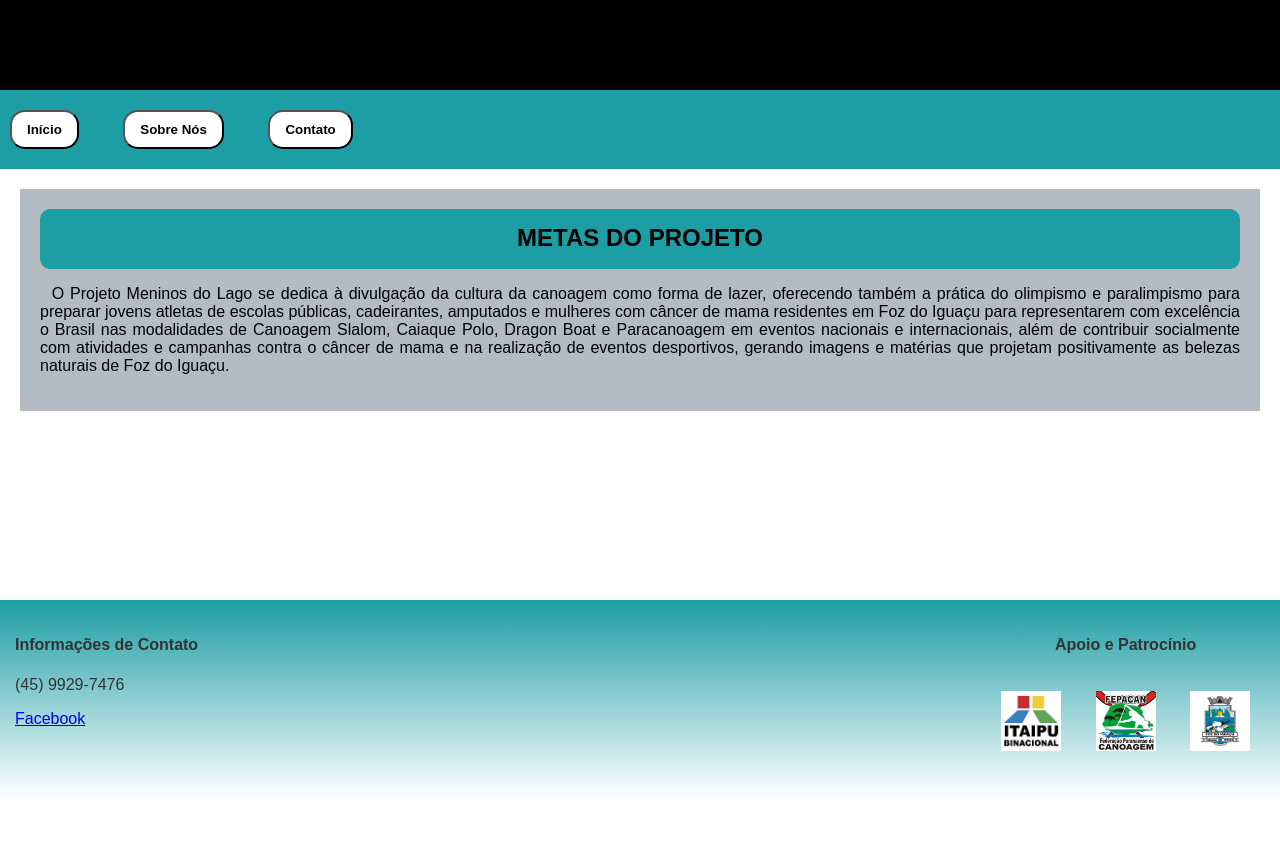
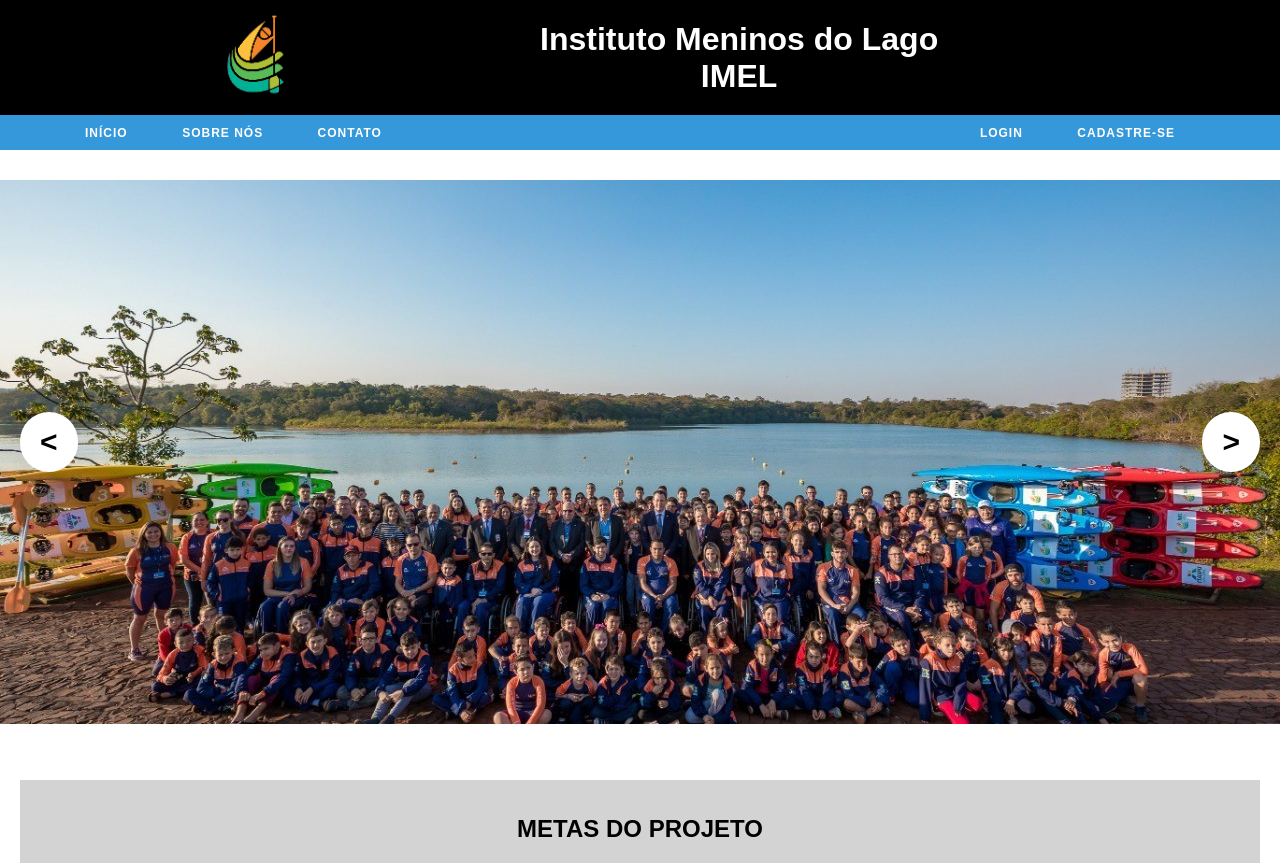
Before and after one commit to matteusmanoel/IMEL, a plain HTML site: page index.html in a window 1280 px wide. Shown: the top 863 px of the page. Before the commit the page ends 800 px from the top, so only its background shows below. Drawn offline with Linux system fonts and the light colour scheme.

Commit message:
landing page att

```diff
--- a/css/styles.css
+++ b/css/styles.css
@@ -4,11 +4,13 @@ body {
     margin: 0;
     padding: 0;
     background-color: #ffffff;
+    height: 100%;
+    position: relative;
 }
 
 /* Estilos do menu */
 nav {
-    background-color: #1d9da4;
+    /* background-color: #1d9da4; */
     padding: 10px 0;
 }
 
@@ -34,11 +36,8 @@ nav ul li a:hover {
 }
 
 #projectInfoDiv {
-    text-align: left;
     text-align: justify;
 }
-
-
 
 #faceBtn {
     background-color: #1846ffc6;
@@ -73,21 +72,22 @@ h3 {
 
 
 .navBtns {
-    color: #000;
-    margin: 10px;
-    padding: 10px 15px;
-    background-color: white;
-    border-radius: 15px;
-    text-align: center;
-    font-weight: bolder;
-    user-select: none;
+    display: inline-block;
+    padding: 7px 10px;
+    text-decoration: none;
+    color: white;
+    background-color: #3498db;
+    border: none;
     cursor: pointer;
-
+    font-size: 12px;
+    margin: 5px;
+    font-weight: bold;
+    letter-spacing: 1px;
 }
 
 .navBtns:hover {
-    background: rgb(163, 163, 163);
-    transition: background 1s;
+    background: blueviolet;
+    transition: background 0.5s;
 }
 
 h2 {
@@ -95,7 +95,7 @@ h2 {
     height: 30px;
     text-align: center;
     border-radius: 10px;
-    background-color: #1d9da4;
+    background-color: none;
     font-weight: bold;
     margin: auto;
 
@@ -107,8 +107,9 @@ h2 {
     align-content: center;
     text-align: center;
     padding: 20px;
-    background-color: #6c7a8981;
+    background-color: lightgray;
     margin: 20px;
+    margin-top: -60px;
 }
 
 .container {
@@ -122,49 +123,133 @@ h2 {
 
 /* Estilos do cabeçalho */
 header {
-    /* background-image: url(../images/imagem3.jpg.jpg); */
-    height: 50px;
+    display: flex;
+    align-items: flex-end;
+    height: 150px;
     width: 100%;
     color: #fff;
     background-color: #000;
-    padding: 20px 0;
+    margin: 0 auto;
+    position: relative;
 }
 
-/*
-.projeto-info img {
-    max-width: 100%;
-    height: auto;
-} */
+#headerInfo {
+    display: flex;
+    width: 100%;
+    position: absolute;
+    top: 0;
+    align-items: center;
+
+}
+
+h1 {
+    text-align: center;
+    padding: 0 30px;
+}
+
+#headerInfo img {
+    height: 110px;
+    width: 110px;
+    padding: 0 200px;
+}
+
+#headerButtons {
+    display: flex;
+    align-items: center;
+    justify-content: space-between;
+    height: 35px;
+    width: 100%;
+    background-color: #3498db;
+    padding: 0 70px;
+}
+
+#bannerContainer{
+    width: 100%;
+    display: flex;
+    overflow: hidden;
+    position: relative;
+}
+
+.banner {
+    display: flex;
+    width: 100%;
+    height: 85vh;
+    text-align: center;
+    margin-top: 10px;
+    transition: transform 0.5s ease-in-out;
+    position: relative;
+    overflow: hidden;
+}
+
+.banner img {
+    flex: 0 0 100%;
+    margin: 20px 0;
+    width: 100%;
+    height: 80%;
+    object-fit: cover;
+}
+
+.bannerBtn {
+position: absolute;
+top: 35%;
+width: 100%;
+display: flex;
+justify-content: space-between;
+
+}
+
+#leftBtn,
+#rightBtn {
+    background-color: white;
+    color: #000;
+    border: #000;
+    font-size: 30px;
+    border-radius: 100px;
+    font-weight: bolder;
+    padding: 13px 20px;
+    cursor: pointer;
+    margin: 20px;
+    text-align: center;
+}
+
+#leftBtn:hover,
+#rightBtn:hover {
+    background-color: lightgray;
+}
 
 /* Estilos do rodapé */
 footer {
-    height: 25vh;
+    height: 20vh;
     width: 100%;
     display: flex;
     flex-direction: row;
-    background: linear-gradient(#1d9da4, #fff);
+    background: linear-gradient(#3498db, #fff);
     color: #333;
-    position: absolute;
-    padding: 15px;
+    padding: 0px 200px;
     bottom: 0;
+    /* align-items: center; */
     justify-content: space-between;
     box-sizing: border-box;
+    /* margin-top: auto; */
 }
 
 .InfoContact {
     text-align: right;
+    padding-left: 40px;
 }
 
 .supporters {
     text-align: left;
+    padding-right: 50px;
 }
 
 .supporters img {
-    height: 60px;
-    width: 60px;
-    padding: 15px;
+    height: 55px;
+    width: 55px;
+    padding: 0 15px;
 }
 
 h4 {
+    font-size: 15px;
     text-align: center;
 }
--- a/index.html
+++ b/index.html
@@ -4,39 +4,67 @@
 <head>
     <meta charset="UTF-8">
     <meta name="viewport" content="width=device-width, initial-scale=1.0">
-    <title>Clube Meninos do Lago</title>
+    <title>Projeto Meninos do Lago</title>
     <link rel="stylesheet" href="css/styles.css">
 </head>
 
 <body>
     <header>
-
-    </header>
+        <div id="headerInfo">
+            <img src="images/logoImel.jpg.png" alt="Logo IMEL">
+            <h1>Instituto Meninos do Lago<br>IMEL</h1>
+        </div>
+        <div id="headerButtons">
+            <nav>
+                <ul>
+                    <li><button id="homePageBtn" class="navBtns"
+                            onclick="window.location.href='index.html';">INÍCIO</button>
+                    </li>
+                    <li><button id="aboutBtn" class="navBtns" onclick="window.location.href='about.html';">SOBRE NÓS</button>
+                    </li>
+                    <li><button id="contactBtn" class="navBtns"
+                            onclick="window.location.href='contact.html';">CONTATO</button>
+                    </li>
+                </ul>
+            </nav>
 
             <nav>
                 <ul>
-            <li><button id="homePageBtn" class="navBtns" onclick="window.location.href='index.html';">Início</button>
+                    <li><button id="loginBtn" class="navBtns"
+                            onclick="window.location.href='login.html';">LOGIN</button>
                     </li>
-            <li><button id="aboutBtn" class="navBtns" onclick="window.location.href='about.html';">Sobre Nós</button>
-            </li>
-            <li><button id="contactBtn" class="navBtns" onclick="window.location.href='contact.html';">Contato</button>
-            </li>
+                    <li><button id="registerBtn" class="navBtns"
+                            onclick="window.location.href='register.html';">CADASTRE-SE</button></li>
                 </ul>
             </nav>
+        </div>
+    </header>
+    <div id="bannerContainer">
+        <div class="banner">
+            <img src="images/banner1.jpg" alt="Banner 1">
+            <img src="images/banner2.jpg" alt="Banner 2">
+            <img src="images/banner3.jpg" alt="Banner 3">
+        </div>
+        <div class="bannerBtn">
+            <button id="leftBtn" onclick="prevBanner()"><</button>
+            <button id="rightBtn" onclick="nextBanner()">></button>
+        </div>
+    </div>
 
     <section class="projeto-info">
         <h2>METAS DO PROJETO</h2>
         <div id="projectInfoDiv">
             <main>
-                <p>&nbsp; O Projeto Meninos do Lago se dedica à divulgação da cultura da canoagem como forma de lazer, oferecendo também a prática do olimpismo e paralimpismo para preparar jovens atletas de escolas públicas, cadeirantes, amputados e mulheres com câncer de mama residentes em Foz do Iguaçu para representarem com excelência o Brasil nas modalidades de Canoagem Slalom, Caiaque Polo, Dragon Boat e Paracanoagem em eventos nacionais e internacionais, além de contribuir socialmente com atividades e campanhas contra o câncer de mama e na realização de eventos desportivos, gerando imagens e matérias que projetam positivamente as belezas naturais de Foz do Iguaçu.</p>
+                <p>&nbsp; O Projeto Meninos do Lago se dedica à divulgação da cultura da canoagem como forma de lazer,
+                    oferecendo também a prática do olimpismo e paralimpismo para preparar jovens atletas de escolas
+                    públicas, cadeirantes, amputados e mulheres com câncer de mama residentes em Foz do Iguaçu para
+                    representarem com excelência o Brasil nas modalidades de Canoagem Slalom, Caiaque Polo, Dragon Boat
+                    e Paracanoagem em eventos nacionais e internacionais, além de contribuir socialmente com atividades
+                    e campanhas contra o câncer de mama e na realização de eventos desportivos, gerando imagens e
+                    matérias que projetam positivamente as belezas naturais de Foz do Iguaçu.</p>
             </main>
         </div>
     </section>
-
-    <!-- <div style="text-align: center;">
-        <img src="images/imagem1.jpg" alt="Imagem 1">
-        <img src="images/imagem2.jpg" alt="Imagem 2">
-    </div> -->
 
     <footer>
         <div class="infoContact">
--- a/js/script.js
+++ b/js/script.js
@@ -0,0 +1,23 @@
+
+    let currentBanner = 0;
+
+    function showBanner() {
+        const banner = document.querySelector('.banner');
+        const transformValue = -100 * currentBanner + '%';
+        banner.style.transform = 'translateX(' + transformValue + ')';
+    }
+
+    function nextBanner() {
+        currentBanner = (currentBanner + 1) % 3;
+        showBanner();
+    }
+
+    function prevBanner() {
+        currentBanner = (currentBanner - 1 + 3) % 3;
+        showBanner();
+    }
+
+    document.getElementById('leftBtn').addEventListener('click', prevBanner);
+    document.getElementById('rightBtn').addEventListener('click', nextBanner);
+
+    window.addEventListener('load', showBanner);
```
Also changed, not shown: images/banner1.jpg (added), images/banner2.jpg (added), images/banner3.jpg (added), images/logoImel.jpg.png (added). Lines whose indentation alone changed are shown as unchanged.
